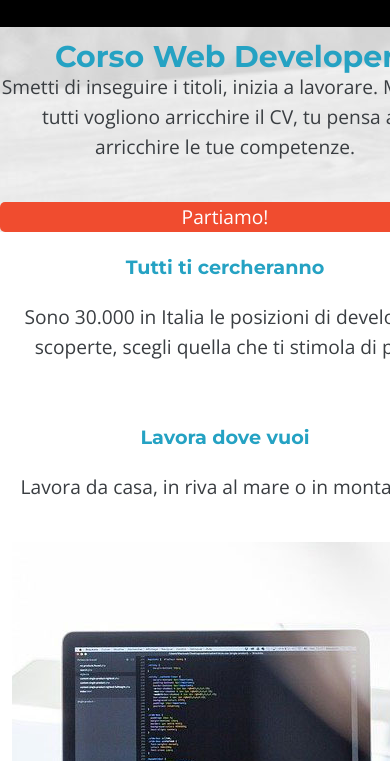
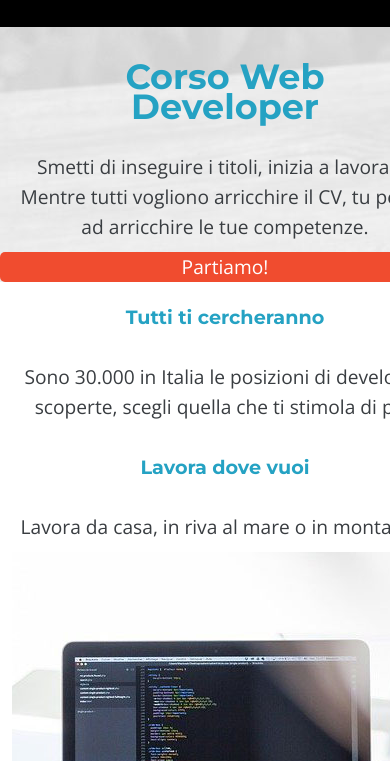
Before and after one commit to nikeniko/M1S1G4, a plain HTML site: page index.html in a window 390 px wide. Shown: the part 83-844 px from the top of the page. Drawn offline with nearby package versions, Linux system fonts and the light colour scheme.

Commit message:
Layout phone epicode ultimo

```diff
--- a/css/style.css
+++ b/css/style.css
@@ -30,11 +30,12 @@
   font-optical-sizing: auto;
   font-weight: weight;
   font-style: normal;
-  font-size: 30px;
+  font-size: 35px;
   margin: auto;
   color: #25a2c3;
   font-weight: 700;
-  padding-top: 15px;
+  padding-top: 35px;
+  padding-bottom: 20px;
 }
 .intro {
   background-image: url(../images/banner.jpg);
@@ -48,6 +49,7 @@
 .text {
   color: #393d41;
   padding-bottom: 40px;
+  padding: 10px;
 }
 .under-tittle {
   font-family: "Montserrat", sans-serif;
--- a/index.html
+++ b/index.html
@@ -28,7 +28,7 @@
     </header>
     <main class="main">
       <section class="intro">
-        <article class="title">Corso Web Developer</article>
+        <article class="title">Corso Web <br />Developer</article>
         <p class="text">
           Smetti di inseguire i titoli, inizia a lavorare. Mentre tutti vogliono
           arricchire il CV, tu pensa ad arricchire le tue competenze.
```
